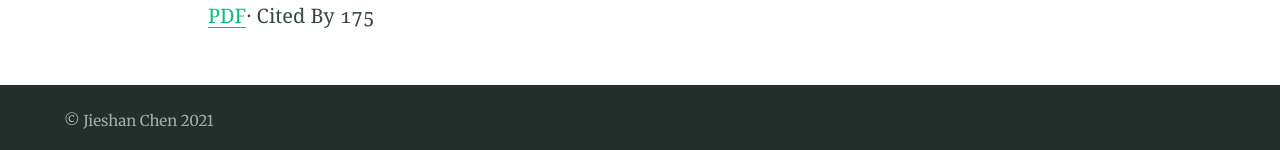
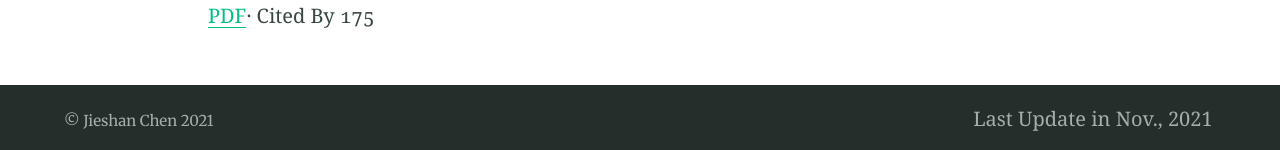
Before and after one commit to chenjshnn/chenjshnn.github.io, a Jekyll site: the page built from index.md, in a window 1280 px wide. Shown: the part 1996-2146 px from the top of the page. Built offline with Jekyll 4.4.1, drawn with Linux system fonts in a browser that asks for light colours.

Commit message:
Update _config.yml

```diff
--- a/_config.yml
+++ b/_config.yml
@@ -131,7 +131,7 @@ navigation_header:
   url: /files/Jieshan-CV-202111.pdf
 
 navigation_footer:
-- title:
+- title: Last Update in Nov., 2021
   url:
 
 social_links: # Appears in sidebar. Set the urls then uncomment and comment out as desired
```
